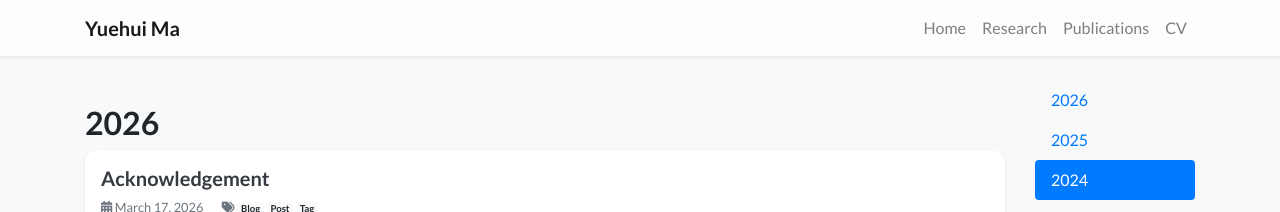
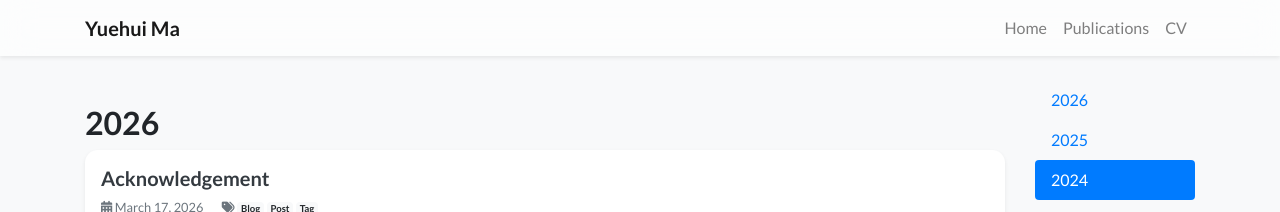
Before and after one commit to Yuehui-Ma/Yuehui-Ma.github.io, a Jekyll site: the page built from blog.html, in a window 1280 px wide. Shown: the top 212 px of the page. Built offline with Jekyll 4.4.1, drawn with Linux system fonts in a browser that asks for light colours; nearby versions of some CDN libraries; a style sheet for code colours, icons or effects is not loaded.

Commit message:
Add files via upload

```diff
--- a/_data/navigation.yml
+++ b/_data/navigation.yml
@@ -3,8 +3,8 @@ pages:
 - name: Home
   url: /
 
-- name: Research
-  url: /showcase
+# - name: Research
+#   url: /showcase
 
 - name: Publications
   url: /publications
--- a/_data/profile.yml
+++ b/_data/profile.yml
@@ -51,7 +51,7 @@ experience:
   date: 2020.2 - 2024.5
 
 - name: Changji No. 1 Middle School, Xinjiang, China
-  logo: /assets/images/badges/middle-school.png
+  logo: /assets/images/badges/middle_school.png
   position: Physics Teacher (Grade 8 and Grade 10)
   date: 2010 - 2012
 
```
